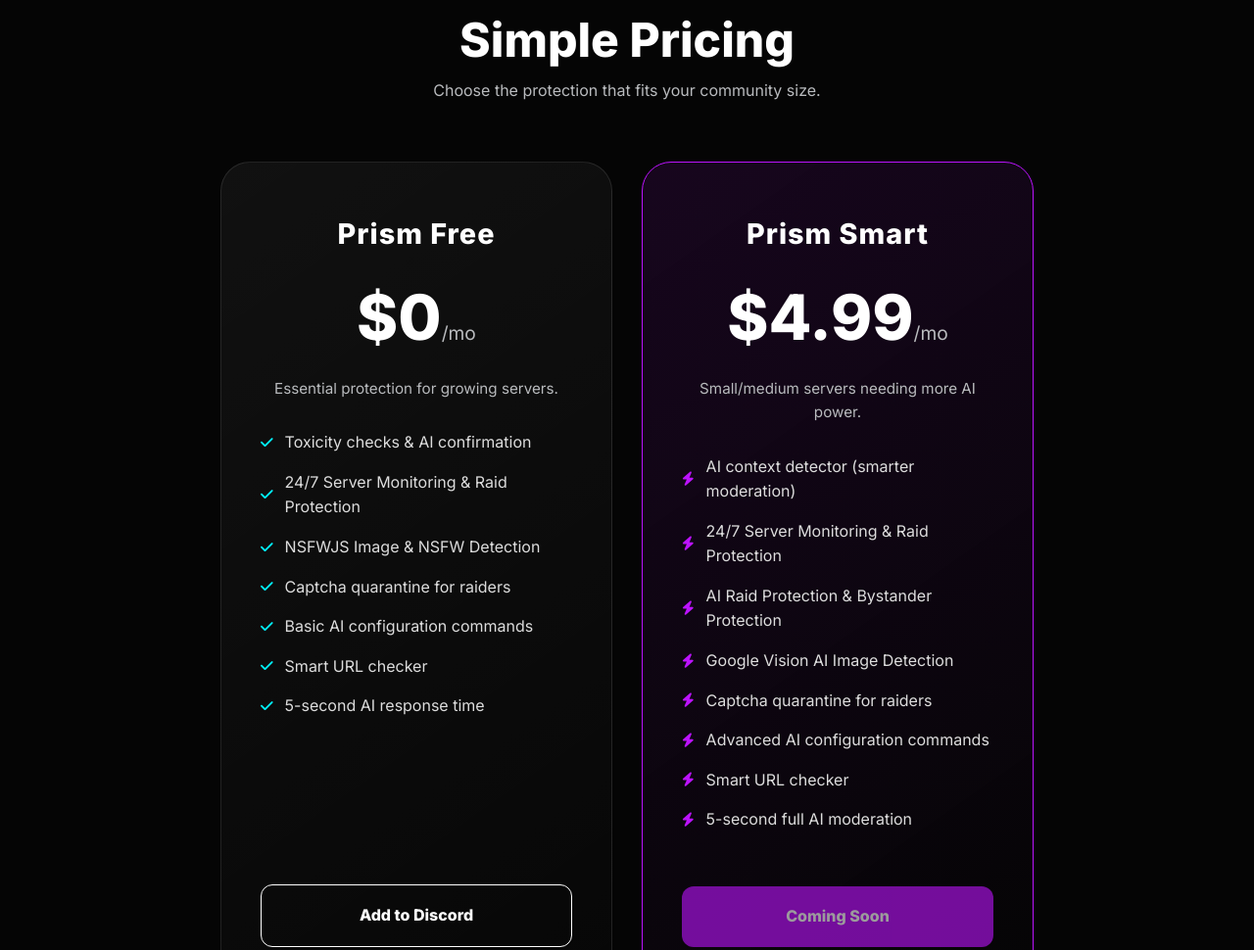
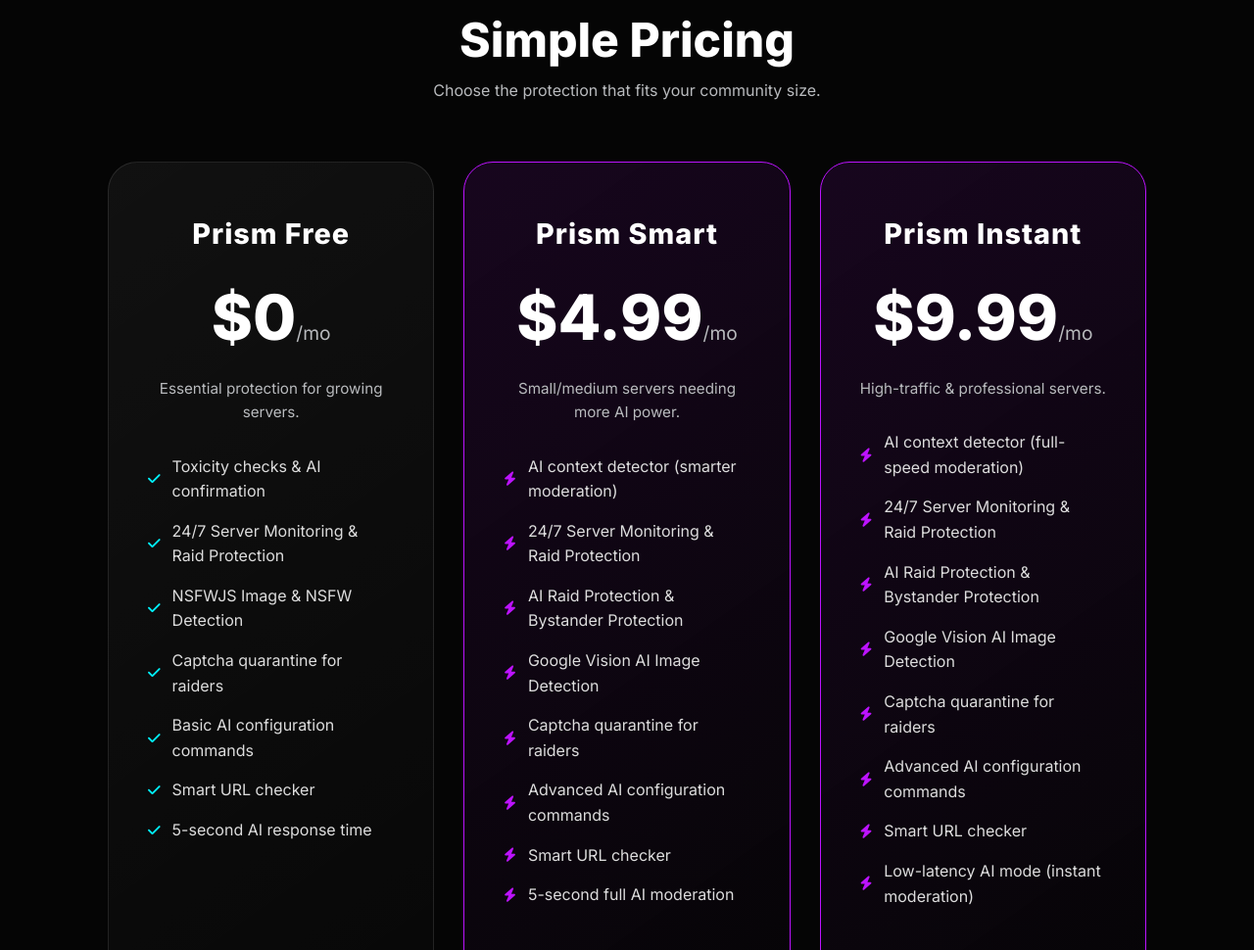
Before and after one commit to bentheman3211/prismguardian, a website: page public/landing.html in a window 1280 px wide. Shown: the part 2505-3475 px from the top of the page at 98% size. Drawn offline with Linux system fonts and the light colour scheme.

Commit message:
Update landing.html

```diff
--- a/public/landing.html
+++ b/public/landing.html
@@ -172,15 +172,13 @@
         /* --- RE-DESIGNED PRICING --- */
         .pricing-section { padding: 100px 0; }
         .pricing-header { text-align: center; margin-bottom: 60px; }
-        .pricing-container { display: flex; justify-content: center; align-items: stretch; gap: 30px; flex-wrap: wrap; }
+        .pricing-container { display: grid; grid-template-columns: repeat(3, 1fr); gap: 30px; align-items: stretch; }
 
         .p-card {
             background: linear-gradient(145deg, rgba(255,255,255,0.05) 0%, rgba(255,255,255,0.01) 100%);
             border: 1px solid var(--glass-border);
             padding: 50px 40px;
             border-radius: 30px;
-            width: 100%;
-            max-width: 400px;
             text-align: center;
             transition: all 0.4s cubic-bezier(0.175, 0.885, 0.32, 1.275);
             position: relative;
@@ -279,9 +277,14 @@
         .faq-item.visible:nth-child(3) { animation-delay: 0.2s; }
         .faq-item.visible:nth-child(4) { animation-delay: 0.3s; }
 
+        @media (max-width: 1200px) {
+            .pricing-container { grid-template-columns: repeat(2, 1fr); }
+        }
+
         @media (max-width: 900px) {
             .feature-row { grid-template-columns: 1fr; text-align: center; }
             .hero h1 { font-size: 2.8rem; }
+            .pricing-container { grid-template-columns: 1fr; }
         }
     </style>
 </head>
```
